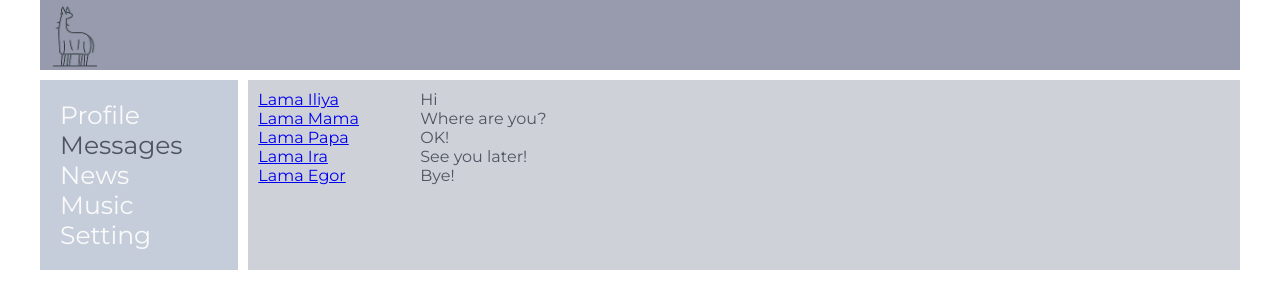
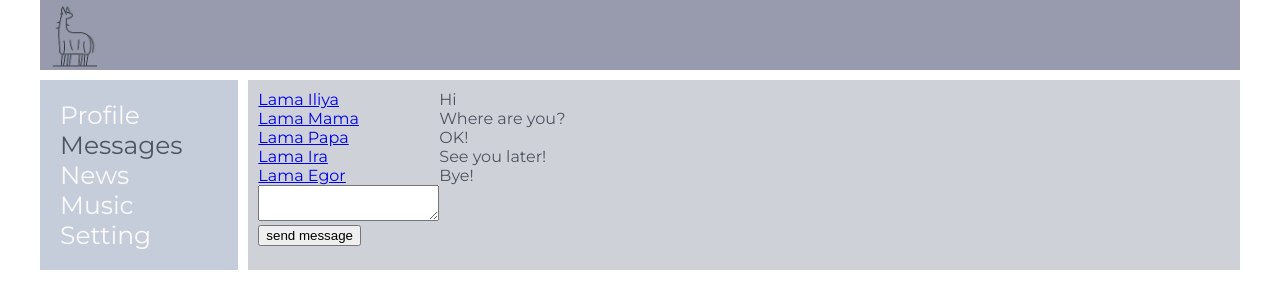
Before and after one commit to e-doschechnikova/React-Social-Network-TS, a React (Create React App) app: page /dialogs in a window 1280 px wide. Shown: the top 308 px of the page. Built offline with nearby package versions, Linux system fonts and the light colour scheme.

Commit message:
add textarea, button

```diff
--- a/src/components/Dialogs/Dialogs.tsx
+++ b/src/components/Dialogs/Dialogs.tsx
@@ -17,6 +17,10 @@ export const Dialogs = (props: DialogPagePropsType) => {
     <div className={styles.dialogs}>
       <div className={styles.dialogsItems}>{dialogsElements}</div>
       <div className={styles.messages}>{messagesElements}</div>
+      <div>
+        <textarea></textarea>
+        <button>send message</button>
+      </div>
     </div>
   );
 };
```
